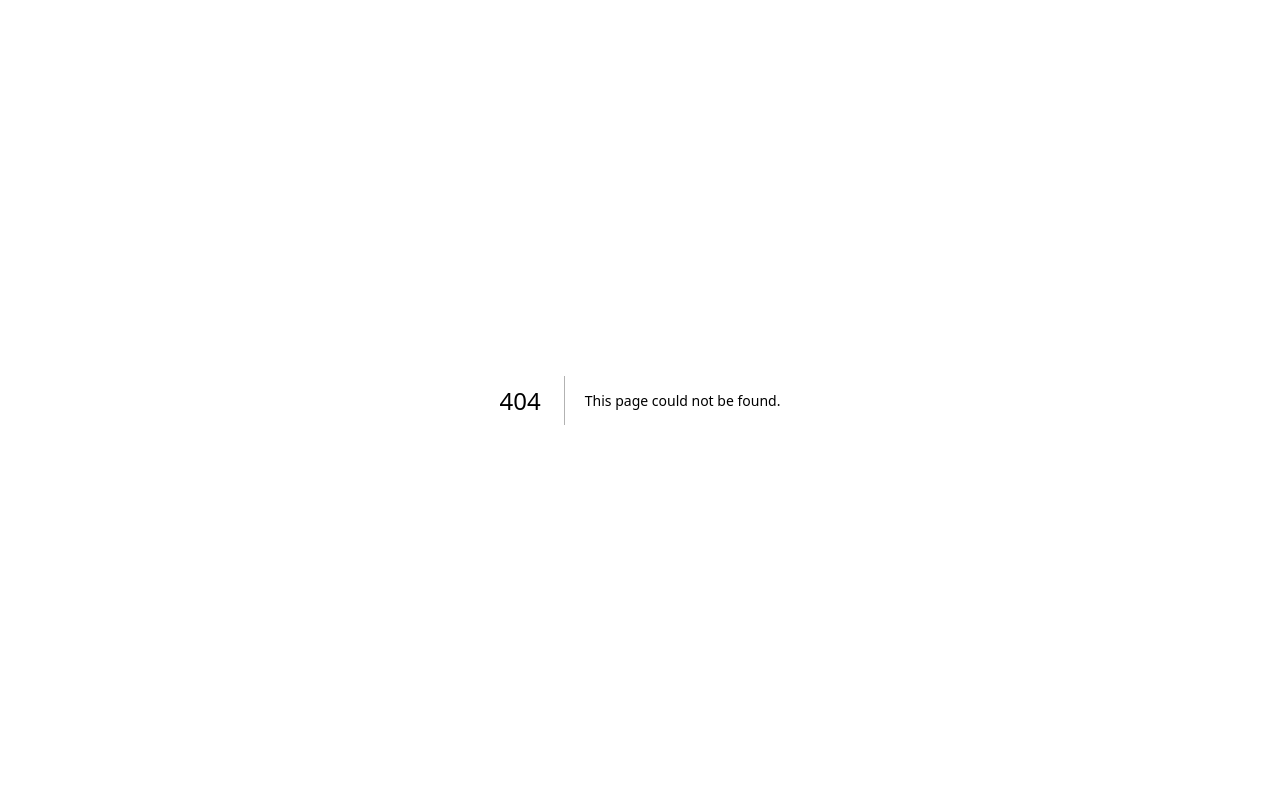
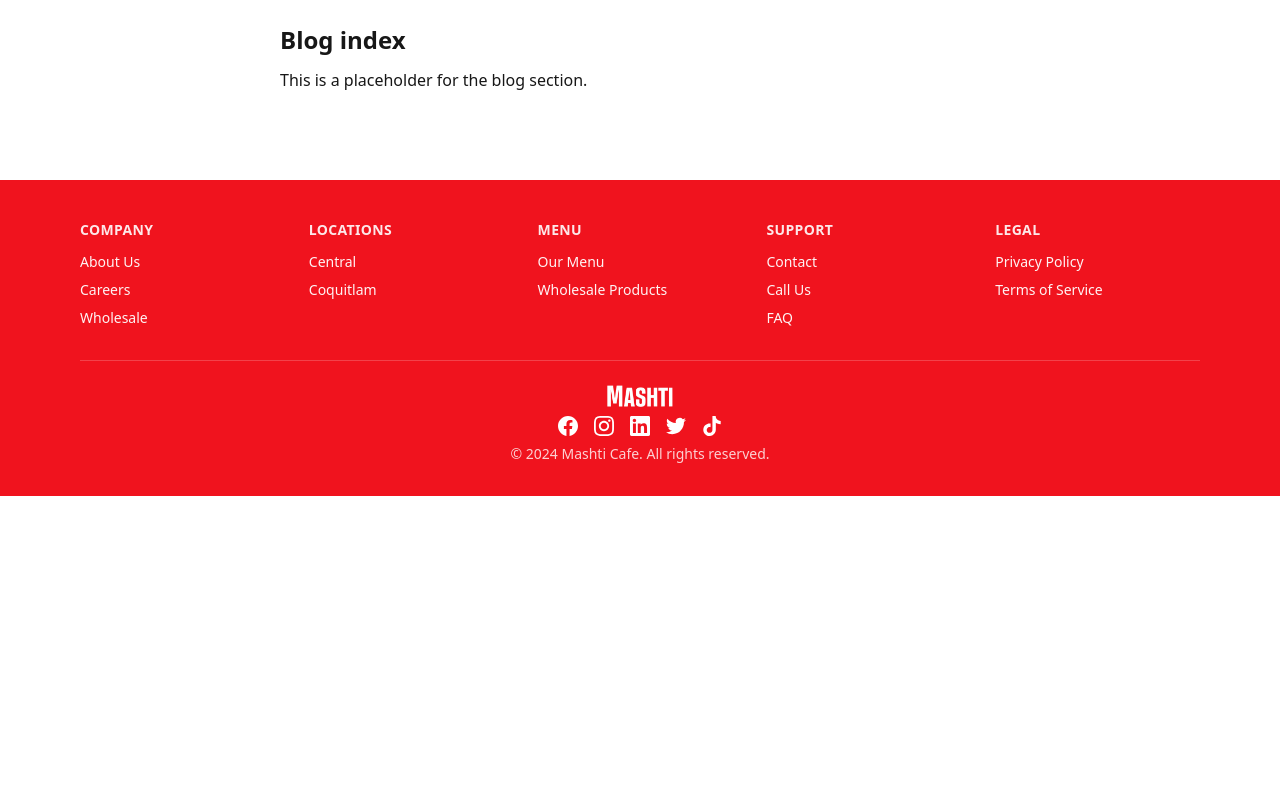
Before and after one commit to e2heidari/mashti-cafe, a Next.js app: page /blog in a window 1280 px wide. Before the commit this address had no page. Shown: the top 800 px of the page. Built offline with nearby package versions, Linux system fonts and the light colour scheme.

Commit message:
change for correct redirect

```diff
--- /dev/null
+++ b/src/app/blog/[slug]/page.tsx
@@ -0,0 +1,30 @@
+import type { Metadata } from "next";
+
+type Props = { params: { slug: string } };
+
+export async function generateMetadata({ params }: Props): Promise<Metadata> {
+  const { slug } = params;
+  return {
+    title: `Blog: ${slug}`,
+    description: `Post ${slug}`,
+  };
+}
+
+export default async function BlogPostPage({ params }: Props) {
+  const { slug } = params;
+
+  // TODO: Fetch real content here (e.g., from Sanity) using `slug`.
+  // If not found, you can show a friendly message instead of 404 for now.
+  // Example:
+  // const data = await getPostBySlug(slug);
+  // if (!data) return <EmptyState slug={slug} />;
+
+  return (
+    <main className="mx-auto max-w-3xl p-6">
+      <h1 className="text-2xl font-bold mb-3">Post: {slug}</h1>
+      <p className="text-muted-foreground">
+        Temporary stub — replace with real content.
+      </p>
+    </main>
+  );
+}
--- /dev/null
+++ b/src/app/blog/page.tsx
@@ -0,0 +1,10 @@
+export default function BlogIndexPage() {
+  return (
+    <main className="mx-auto max-w-3xl p-6">
+      <h1 className="text-2xl font-bold mb-3">Blog index</h1>
+      <p className="text-muted-foreground">
+        This is a placeholder for the blog section.
+      </p>
+    </main>
+  );
+}
```
